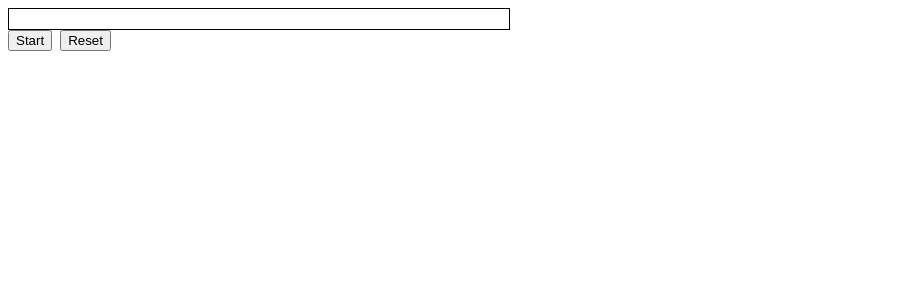
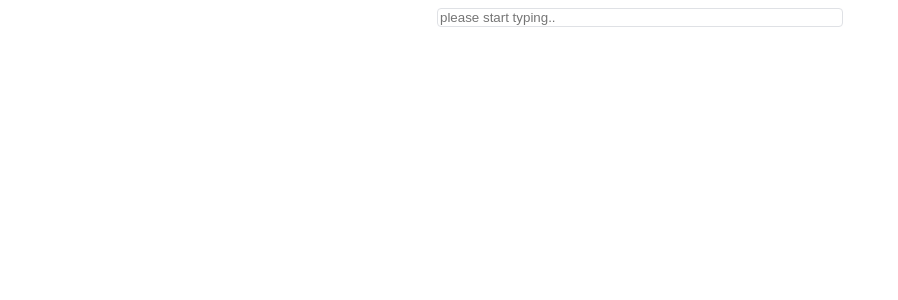
Before and after one commit to Sanowar72/react-teaching-jul, a React (Vite) app: page / in a window 1280 px wide. Shown: the top 300 px of the page, without its empty margins (0-898 px from the left). Built offline with nearby package versions, Linux system fonts and the light colour scheme.

Commit message:
google search bar machine round code added

```diff
--- a/src/App.jsx
+++ b/src/App.jsx
@@ -2,12 +2,14 @@ import React from "react";
 import HyperBots from "./hyperbots/HyperBots";
 import OtpInputBox from "./machineRoundCoding/OtpInputBox";
 import ProgressBar from "./machineRoundCoding/ProgressBar";
+import GoogleSearchBar from "./machineRoundCoding/GoogleSearchBar";
 
 const App = () => {
   return (
     <>
       {/* <OtpInputBox /> */}
-      <ProgressBar />
+      {/* <ProgressBar /> */}
+      <GoogleSearchBar />
     </>
   );
 };
--- a/src/index.css
+++ b/src/index.css
@@ -21,3 +21,25 @@
   margin: 10px;
   font-size: medium;
 }
+
+.search-container {
+  display: flex;
+  flex-direction: column;
+  flex: 1;
+  align-items: center;
+  height: 100vh;
+  /* width: 400px; */
+}
+.search-input {
+  width: 400px;
+  border: 1px solid #dfe1e5;
+  border-radius: 4px;
+  outline: none;
+  transition: border 0.2s ease, box-shadow 0.2s ease;
+}
+.search-results-container {
+  max-height: 800px;
+  background-color: #654949;
+  width: 400px;
+  overflow: scroll;
+}
--- /dev/null
+++ b/src/machineRoundCoding/GoogleSearchBar.jsx
@@ -0,0 +1,116 @@
+import axios from "axios";
+import React, { useEffect, useState } from "react";
+
+const GoogleSearchBar = () => {
+  const [searchText, setSearchText] = useState("");
+  const [searchedResults, setSearchedResults] = useState([]);
+  const [showResults, setShowResults] = useState(false);
+  const [cachedResults, setCachedResults] = useState({});
+  const [activeIndex, setActiveIndex] = useState(-1);
+
+  const query = searchText.trim().toLowerCase();
+
+  const fetchSearchedResults = async () => {
+    if (!query) return;
+
+    if (cachedResults[query]) {
+      setSearchedResults(cachedResults[query]);
+      return;
+    }
+
+    try {
+      const res = await axios.get(
+        `https://dummyjson.com/recipes/search?q=${query}&limit=50`
+      );
+
+      setSearchedResults(res.data.recipes);
+      setCachedResults((prev) => ({
+        ...prev,
+        [query]: res.data.recipes,
+      }));
+    } catch (error) {
+      console.error(error);
+    }
+  };
+
+  const handleKeyDown = (e) => {
+    if (!searchedResults.length) return;
+
+    if (e.key === "ArrowDown") {
+      setActiveIndex((prev) =>
+        prev < searchedResults.length - 1 ? prev + 1 : prev
+      );
+    }
+
+    if (e.key === "ArrowUp") {
+      setActiveIndex((prev) => (prev > 0 ? prev - 1 : 0));
+    }
+
+    if (e.key === "Enter" && activeIndex >= 0) {
+      setSearchText(searchedResults[activeIndex].name);
+      setShowResults(false);
+    }
+  };
+
+  useEffect(() => {
+    const timeout = setTimeout(fetchSearchedResults, 300);
+    return () => clearTimeout(timeout);
+  }, [query]);
+  useEffect(() => {
+    setActiveIndex(-1);
+  }, [query]);
+
+  const highlightText = (text, query) => {
+    if (!query) return text;
+
+    const regex = new RegExp(`(${query})`, "ig");
+    const parts = text.split(regex);
+
+    return parts.map((part, index) =>
+      part.toLowerCase() === query.toLowerCase() ? (
+        <span key={index} style={{ backgroundColor: "#ffe58f" }}>
+          {part}
+        </span>
+      ) : (
+        part
+      )
+    );
+  };
+
+  return (
+    <>
+      <div className="search-container">
+        <input
+          type="text"
+          className="search-input"
+          value={searchText}
+          onChange={(e) => setSearchText(e.target.value)}
+          onBlur={() => setShowResults(false)}
+          onFocus={() => setShowResults(true)}
+          placeholder="please start typing.."
+          onKeyDown={handleKeyDown}
+        />
+        {showResults && searchText && (
+          <div className="search-results-container">
+            {searchedResults.map((results, index) => (
+              <p
+                key={results.id}
+                onMouseDown={() => setSearchText(results.name)}
+                style={{
+                  backgroundColor:
+                    index === activeIndex ? "#eee" : "transparent",
+                  padding: "6px",
+                  cursor: "pointer",
+                }}
+              >
+                {highlightText(results.name, query)}
+              </p>
+            ))}
+          </div>
+        )}
+      </div>
+    </>
+  );
+};
+
+export default GoogleSearchBar;
--- a/src/machineRoundCoding/ProgressBar.jsx
+++ b/src/machineRoundCoding/ProgressBar.jsx
@@ -54,7 +54,6 @@ const ProgressBar = () => {
     if (seconds >= 100) pause();
   }, [seconds]);
 
-
   const getPrimaryButton = () => {
     if (seconds === 0) return { label: "Start", action: start };
     if (isRunning) return { label: "Stop", action: pause };
```
